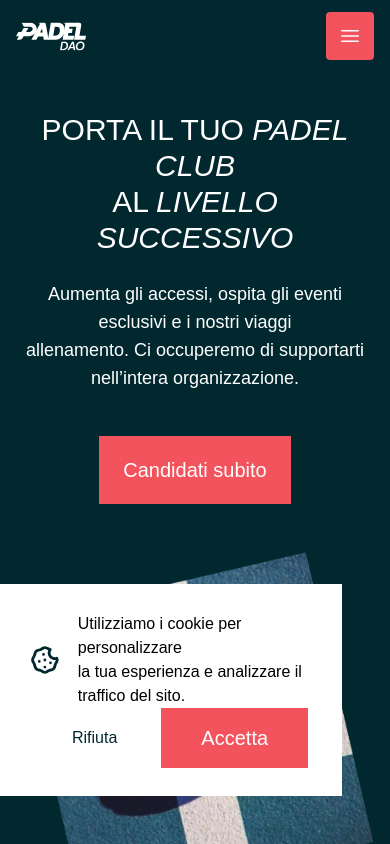
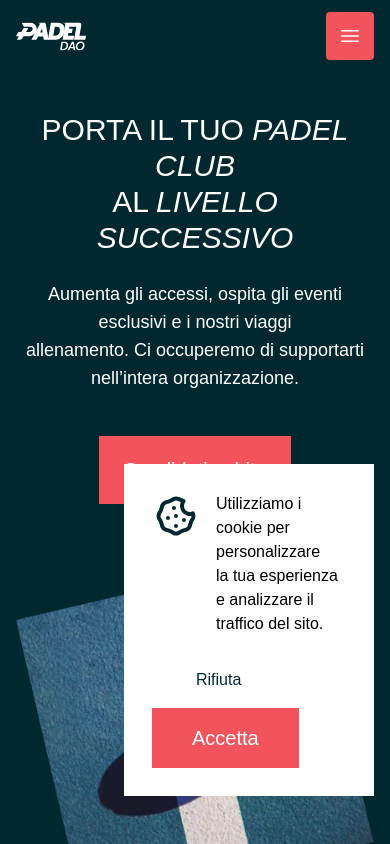
Before and after one commit to logix-software/frontend-assessment, a Nuxt app: page / in a window 390 px wide. Shown: the top 844 px of the page. Built offline with nearby package versions, Linux system fonts and the light colour scheme; a web font is replaced by a local one.

Commit message:
fix: cookie popup responsive

```diff
--- a/components/AppCookiePopup.vue
+++ b/components/AppCookiePopup.vue
@@ -1,10 +1,11 @@
 <template>
-    <div class="fixed bottom-12 right-12 z-10 flex flex-wrap justify-between bg-white p-7">
-        <div class="flex items-center gap-4">
+    <div
+        class="fixed bottom-12 right-4 md:right-12 z-10 flex flex-wrap gap-4 justify-between bg-white p-7 max-w-[250px] md:max-w-[600px] lg:max-w-[816px]">
+        <div class="flex items-start md:items-center gap-4">
             <!-- <icon-cookie class="h-[48px] w-[48px]" /> -->
 
             <!-- we can also use fallback attribute -->
-            <icon-cookie height="48" width="48" />
+            <icon-cookie height="48" width="48" class="shrink-0" />
             <p class="max-w-[]">
                 Utilizziamo i cookie per personalizzare <br>
                 la tua esperienza e analizzare il traffico del sito.
```
